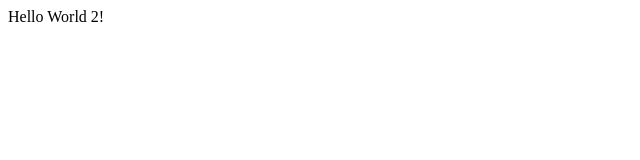
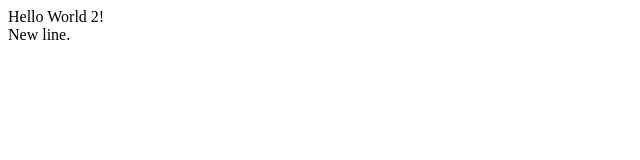
Before and after one commit to Olli2203/learning-git, a plain HTML site: page test.html in a window 1280 px wide. Shown: the full height of the page, 0-640 px from the left. Drawn offline with Linux system fonts and the light colour scheme.

```diff
--- a/test.html
+++ b/test.html
@@ -3,6 +3,7 @@
     <title>Hello World</title>
   </head>
   <body>
-    Hello World 2!
+    Hello World 2!<br/>
+    New line.
   </body>
 </html>
```
